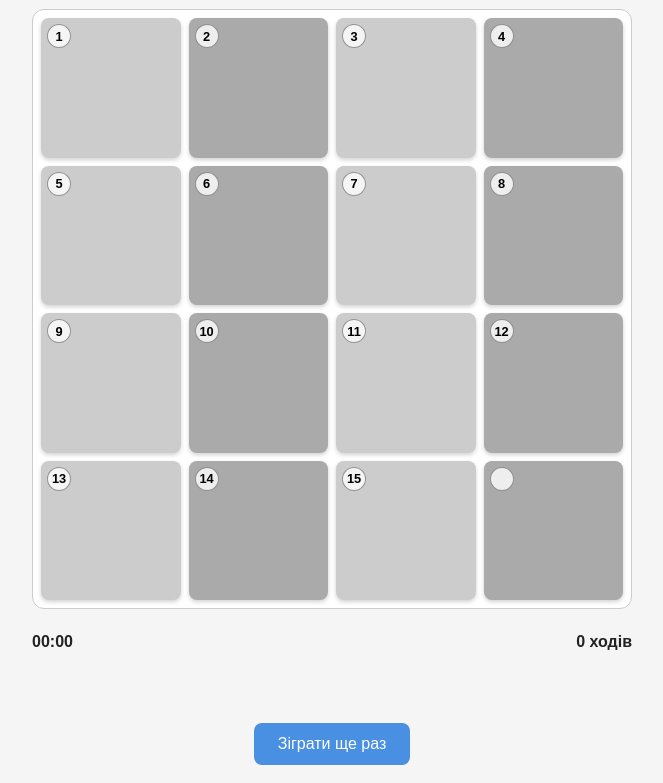
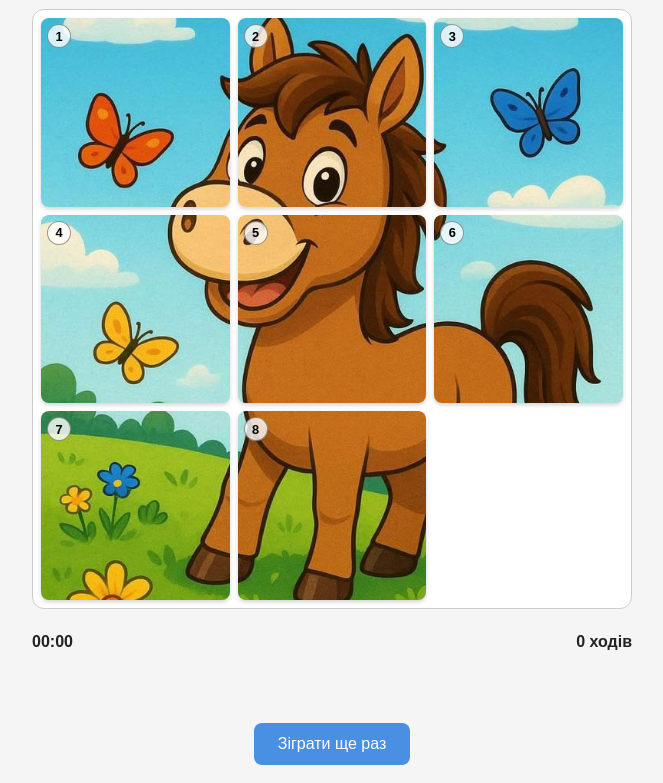
Before and after one commit to Vorsklica/logic-games, a plain HTML site: page games/04-slide/index.html in a window 1280 px wide. Shown: the part 68-851 px from the top of the page, without its empty margins (308-971 px from the left). Drawn offline with Linux system fonts and the light colour scheme.

Commit message:
feat(slide): generate board and load puzzle image dynamically

```diff
--- a/games/04-slide/content/data-001/info.js
+++ b/games/04-slide/content/data-001/info.js
@@ -1,5 +1,5 @@
 export default {
   id: "data-001",
-  title: "Пазл 4×4",
-  size: 4,
+  title: "Зберіть пазл",
+  size: 3,
 };
--- a/games/04-slide/index.html
+++ b/games/04-slide/index.html
@@ -13,75 +13,12 @@
     <main class="game">
       <!-- Заголовок -->
 
-      <h1 id="game-title" class="game__title">Пазл 4×4</h1>
+      <h1 id="game-title" class="game__title"></h1>
 
       <!-- Ігрове поле -->
 
       <section class="game__board-section">
-        <div id="game-board" class="game__board">
-          <!--==============   Для тестування ================-->
-          <div class="game__tile">
-            <div class="game__tile-number">1</div>
-          </div>
-
-          <div class="game__tile">
-            <div class="game__tile-number">2</div>
-          </div>
-
-          <div class="game__tile">
-            <div class="game__tile-number">3</div>
-          </div>
-
-          <div class="game__tile">
-            <div class="game__tile-number">4</div>
-          </div>
-          <div class="game__tile">
-            <div class="game__tile-number">5</div>
-          </div>
-
-          <div class="game__tile">
-            <div class="game__tile-number">6</div>
-          </div>
-
-          <div class="game__tile">
-            <div class="game__tile-number">7</div>
-          </div>
-
-          <div class="game__tile">
-            <div class="game__tile-number">8</div>
-          </div>
-          <div class="game__tile">
-            <div class="game__tile-number">9</div>
-          </div>
-
-          <div class="game__tile">
-            <div class="game__tile-number">10</div>
-          </div>
-
-          <div class="game__tile">
-            <div class="game__tile-number">11</div>
-          </div>
-
-          <div class="game__tile">
-            <div class="game__tile-number">12</div>
-          </div>
-          <div class="game__tile">
-            <div class="game__tile-number">13</div>
-          </div>
-
-          <div class="game__tile">
-            <div class="game__tile-number">14</div>
-          </div>
-
-          <div class="game__tile">
-            <div class="game__tile-number">15</div>
-          </div>
-
-          <div class="game__tile">
-            <div class="game__tile-number"></div>
-          </div>
-          <!--===================================================-->
-        </div>
+        <div id="game-board" class="game__board"></div>
       </section>
 
       <!-- Панель статистики -->
--- a/games/04-slide/script.js
+++ b/games/04-slide/script.js
@@ -0,0 +1,94 @@
+/**
+ * Slide
+ * Головний файл гри.
+ */
+
+/* =========================================
+   Імпорт модулів
+   ========================================= */
+
+import { getDataFolder } from "../common/url.js";
+
+/* =========================================
+   Елементи сторінки
+   ========================================= */
+
+const gameTitle = document.getElementById("game-title");
+const gameBoard = document.getElementById("game-board");
+const timer = document.getElementById("timer");
+const moves = document.getElementById("moves");
+const message = document.getElementById("message");
+const restartButton = document.getElementById("restart-button");
+
+/* =========================================
+   Завантаження даних
+   ========================================= */
+
+async function loadContent() {
+  const dataFolder = getDataFolder();
+
+  const module = await import(`./content/${dataFolder}/info.js`);
+
+  return {
+    info: module.default,
+    imagePath: `./content/${dataFolder}/image.jpg`,
+  };
+}
+
+/**
+ * Створює одну плитку.
+ */
+function createTile(number, size, imagePath) {
+  const tile = document.createElement("div");
+  tile.className = "game__tile";
+
+  const row = Math.floor((number - 1) / size);
+  const col = (number - 1) % size;
+
+  tile.style.backgroundImage = `url("${imagePath}")`;
+  tile.style.backgroundSize = `${size * 100}%`;
+
+  tile.style.backgroundPosition = `${(col * 100) / (size - 1)}% ${(row * 100) / (size - 1)}%`;
+
+  const badge = document.createElement("div");
+  badge.className = "game__tile-number";
+  badge.textContent = number;
+
+  tile.appendChild(badge);
+
+  return tile;
+}
+
+/**
+ * Створює ігрове поле.
+ */
+
+function createBoard(info, imagePath) {
+  gameBoard.innerHTML = "";
+
+  gameBoard.style.gridTemplateColumns = `repeat(${info.size}, 1fr)`;
+
+  const tilesCount = info.size * info.size;
+
+  for (let number = 1; number < tilesCount; number++) {
+    const tile = createTile(number, info.size, imagePath);
+
+    gameBoard.appendChild(tile);
+  }
+}
+
+/* =========================================
+   Ініціалізація
+   ========================================= */
+async function init() {
+  const { info, imagePath } = await loadContent();
+
+  gameTitle.textContent = info.title;
+
+  createBoard(info, imagePath);
+}
+/* =========================================
+   Запуск гри
+   ========================================= */
+
+init();
--- a/games/04-slide/style.css
+++ b/games/04-slide/style.css
@@ -66,10 +66,6 @@ body {
 .game__board {
   display: grid;
 
-  /* ========= (!!! тимчасово для тестування !!!) ====== */
-  grid-template-columns: repeat(4, 1fr);
-  /* ===================================*/
-
   gap: 8px;
 
   width: 100%;
@@ -93,6 +89,8 @@ body {
 .game__tile {
   position: relative;
 
+  background-repeat: no-repeat;
+
   overflow: hidden;
 
   border-radius: 8px;
@@ -106,22 +104,6 @@ body {
     box-shadow 0.15s ease,
     opacity 0.5s ease;
 }
-
-/* =========================================
-   Тимчасовий код для тестування
-   Буде видалено після підключення script.js
-   ========================================= */
-
-.game__tile:nth-child(odd) {
-  background-color: #cccccc;
-}
-
-.game__tile:nth-child(even) {
-  background-color: #aaaaaa;
-}
-/* ===================================*/
-
-/* Доступна для переміщення плитка */
 
 .game__tile--active {
 }
```
Also changed, not shown: games/03-input/docs/todo.md (+18 -0 lines), games/04-slide/docs/developer-log.md (+34 -0 lines).
